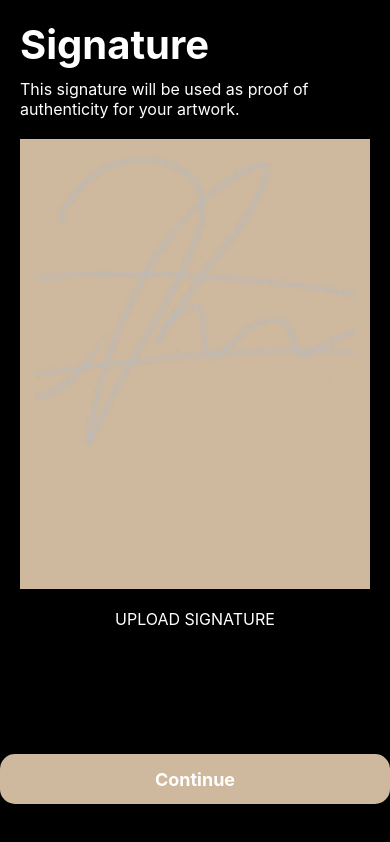
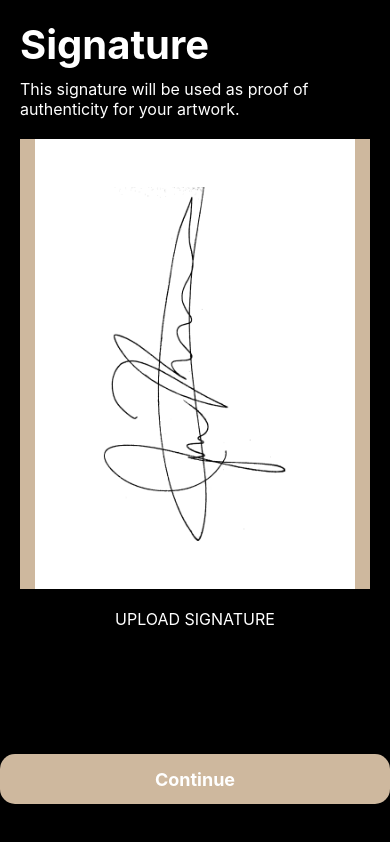
Before and after one commit to vukonam/gallery-360-artist, a React Native app: screen /Signature in a window 390 px wide. Built offline with nearby package versions, Linux system fonts and the light colour scheme.

Commit message:
first part navigation

```diff
--- a/screens/SignUp/signature.js
+++ b/screens/SignUp/signature.js
@@ -12,7 +12,7 @@ const MyPage = ({ navigation }) => {
       <View style={styles.imageContainer}>
         <Image
           style={{ width: 320, height: 450, alignSelf: "center" }}
-          source={require("../../assets/images/Jon_Kirsch's_Signature.png")}
+          source={require("../../assets/images/sign.png")}
         />
       </View>
 
```
